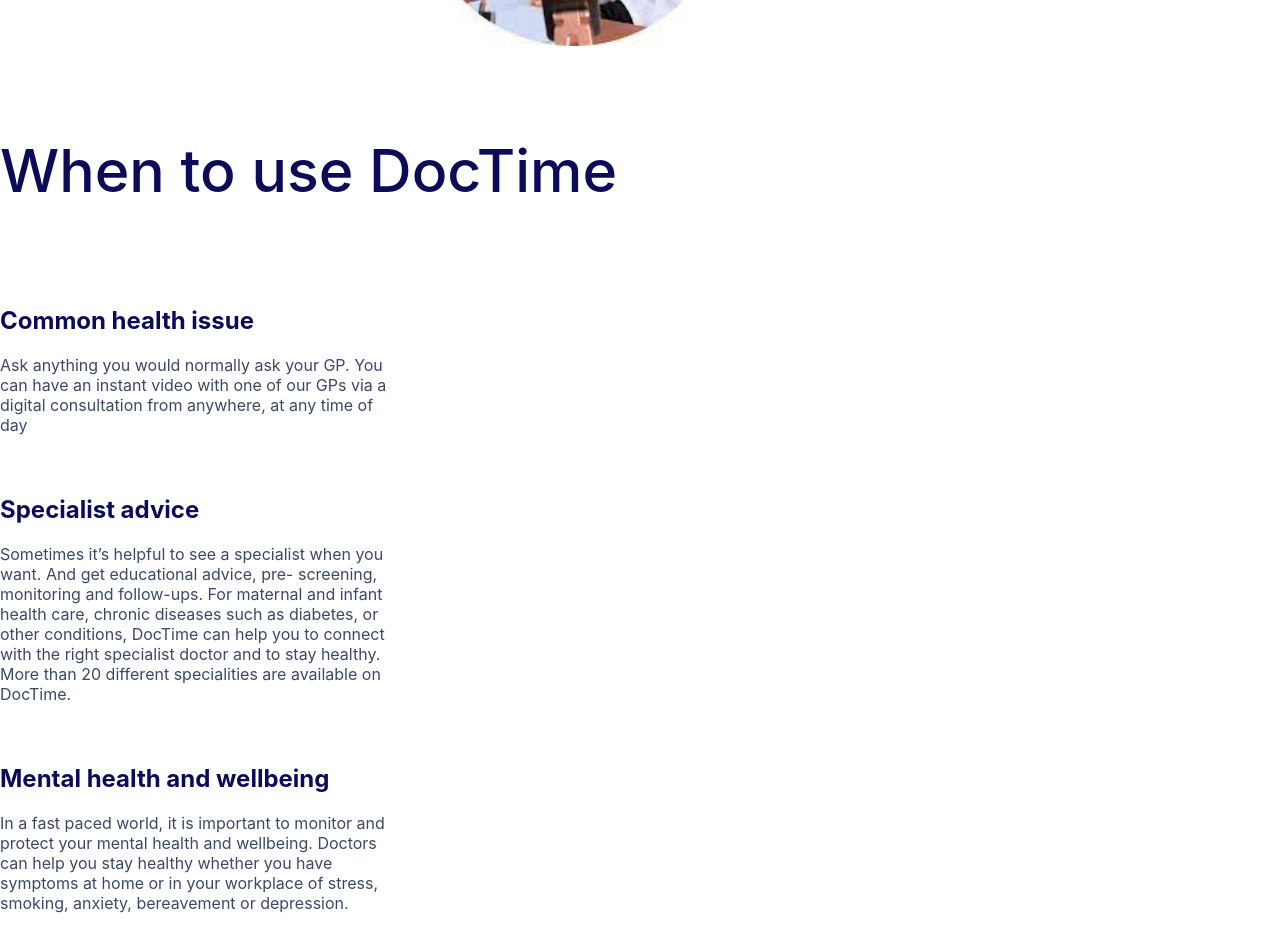
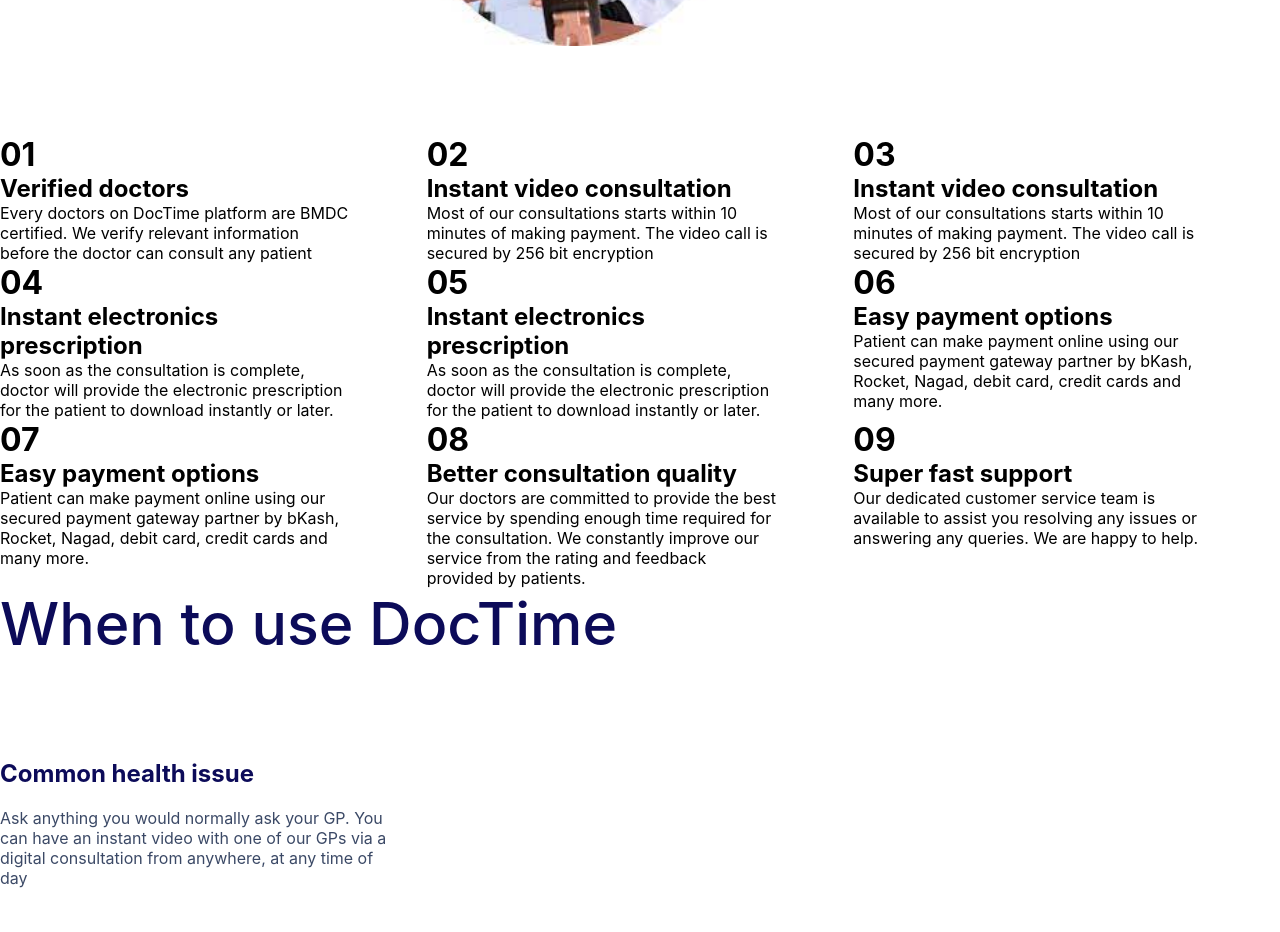
Before and after one commit to mohammadShamimReza/docTime_clone, a React (Create React App) app: page / in a window 1280 px wide. Shown: the part 4600-5532 px from the top of the page. Built offline with nearby package versions, Linux system fonts and the light colour scheme.

Commit message:
create facilities page

```diff
--- a/src/pages/Home/Home.js
+++ b/src/pages/Home/Home.js
@@ -3,6 +3,7 @@
 import JustInFewTips from '../landingPages/JustInFewTips';
 import WhenUseDocTime from '../landingPages/WhenUseDocTime';
 import WhyUseDotTime from '../landingPages/WhyUseDotTime';
+import Facilities from '../landingPages/Facilities'
 
 
 const Home = () => {
@@ -11,6 +12,7 @@
             <HeroConteiner />
             <WhyUseDotTime />
             <JustInFewTips />
+            <Facilities />
             <WhenUseDocTime />
         </>
     );
--- /dev/null
+++ b/src/pages/landingPages/Facilities.js
@@ -0,0 +1,103 @@
+import React from 'react';
+import styled from "styled-components";
+
+
+const Facilities = () => {
+    return (
+        <Container>
+          <Facility>
+            <Number>01</Number>
+            <Name>Verified doctors</Name>
+            <Description>
+              Every doctors on DocTime platform are BMDC certified. We verify
+              relevant information before the doctor can consult any patient
+            </Description>
+          </Facility>
+          <Facility>
+            <Number>02</Number>
+            <Name>Instant video consultation</Name>
+            <Description>
+              Most of our consultations starts within 10 minutes of making
+              payment. The video call is secured by 256 bit encryption
+            </Description>
+          </Facility>
+          <Facility>
+            <Number>03</Number>
+            <Name>Instant video consultation</Name>
+            <Description>
+              Most of our consultations starts within 10 minutes of making
+              payment. The video call is secured by 256 bit encryption
+            </Description>
+          </Facility>
+          <Facility>
+            <Number>04</Number>
+            <Name>Instant electronics prescription</Name>
+            <Description>
+              As soon as the consultation is complete, doctor will provide the
+              electronic prescription for the patient to download instantly or
+              later.
+            </Description>
+          </Facility>
+          <Facility>
+            <Number>05</Number>
+            <Name>Instant electronics prescription</Name>
+            <Description>
+              As soon as the consultation is complete, doctor will provide the
+              electronic prescription for the patient to download instantly or
+              later.
+            </Description>
+          </Facility>
+          <Facility>
+            <Number>06</Number>
+            <Name>Easy payment options</Name>
+            <Description>
+              Patient can make payment online using our secured payment gateway
+              partner by bKash, Rocket, Nagad, debit card, credit cards and many
+              more.
+            </Description>
+          </Facility>
+          <Facility>
+            <Number>07</Number>
+            <Name>Easy payment options</Name>
+            <Description>
+              Patient can make payment online using our secured payment gateway
+              partner by bKash, Rocket, Nagad, debit card, credit cards and many
+              more.
+            </Description>
+          </Facility>
+          <Facility>
+            <Number>08</Number>
+            <Name>Better consultation quality</Name>
+            <Description>
+              Our doctors are committed to provide the best service by spending
+              enough time required for the consultation. We constantly improve
+              our service from the rating and feedback provided by patients.
+            </Description>
+          </Facility>
+          <Facility>
+            <Number>09</Number>
+            <Name>Super fast support</Name>
+            <Description>
+              Our dedicated customer service team is available to assist you
+              resolving any issues or answering any queries. We are happy to
+              help.
+            </Description>
+          </Facility>
+        </Container>
+
+    );
+};
+
+const Container = styled.div`
+  display: grid;
+  grid-template-columns: auto auto auto;
+`;
+const Facility = styled.div`
+    width: 350px;
+
+`;
+const Number = styled.h1``;
+const Name = styled.h2``;
+const Description = styled.p``;
+
+export default Facilities;
```
Also changed, not shown: public/availablSspecalist.json (added, +101 -0 lines).
